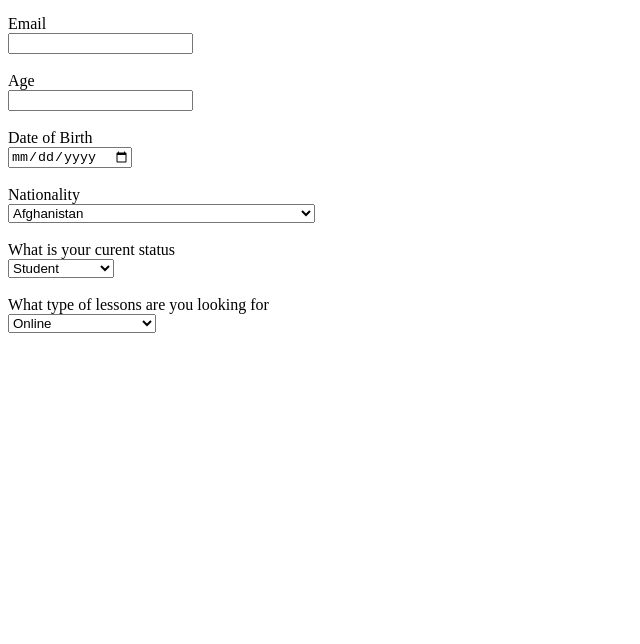
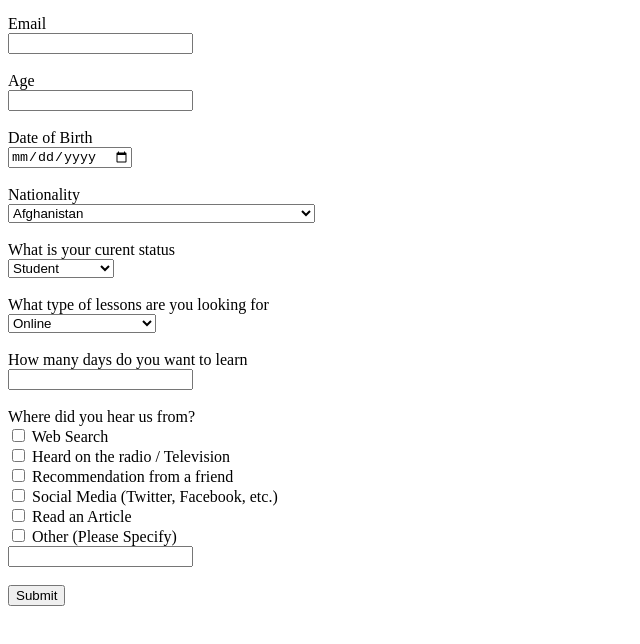
Before and after one commit to AverageMonkey/SchoolRegisteryWebpage, a plain HTML site: page index.html in a window 1280 px wide. Shown: the part 122-766 px from the top of the page, without its empty margins (0-640 px from the left). Drawn offline with Linux system fonts and the light colour scheme.

Commit message:
Finished Form for Registery

```diff
--- a/index.html
+++ b/index.html
@@ -284,6 +284,24 @@
             <option value="BothComb">Online and In Person</option>
         </select><br>
         <br>
+        <label for="days">How many days do you want to learn</label><br>
+        <input id="days" type="text" name="days"><br>
+        <br>
+        <label for="hearUs">Where did you hear us from?</label><br>
+        <input id="hearUsOnline" type="checkbox" name="hearUsOnline">
+        <label for="hearUsOnline">Web Search</label><br>
+        <input id="hearUsRadioTel" type="checkbox" name="hearUsRadioTel">
+        <label for="hearUsRadioTel">Heard on the radio / Television</label><br>
+        <input id="hearUsFriend" type="checkbox" name="hearUsFriend">
+        <label for="hearUsFriend">Recommendation from a friend</label><br>
+        <input id="hearUsSocialMedia" type="checkbox" name="hearUsSocialMedia">
+        <label for="hearUsSocialMedia">Social Media (Twitter, Facebook, etc.)</label><br>
+        <input id="hearUsArticle" type="checkbox" name="hearUsArticle">
+        <label for="hearUsArticle">Read an Article</label><br>
+        <input id="hearUsOther" type="checkbox" name="hearUsOther">
+        <label for="hearUsOther">Other (Please Specify)</label><br>
+        <input id="hearUsOtherSpec" type="text" name="hearUsOtherSpec"><br><br>
+        <input type="submit" value="Submit">
     </form>
 </body>
 </html>
```
